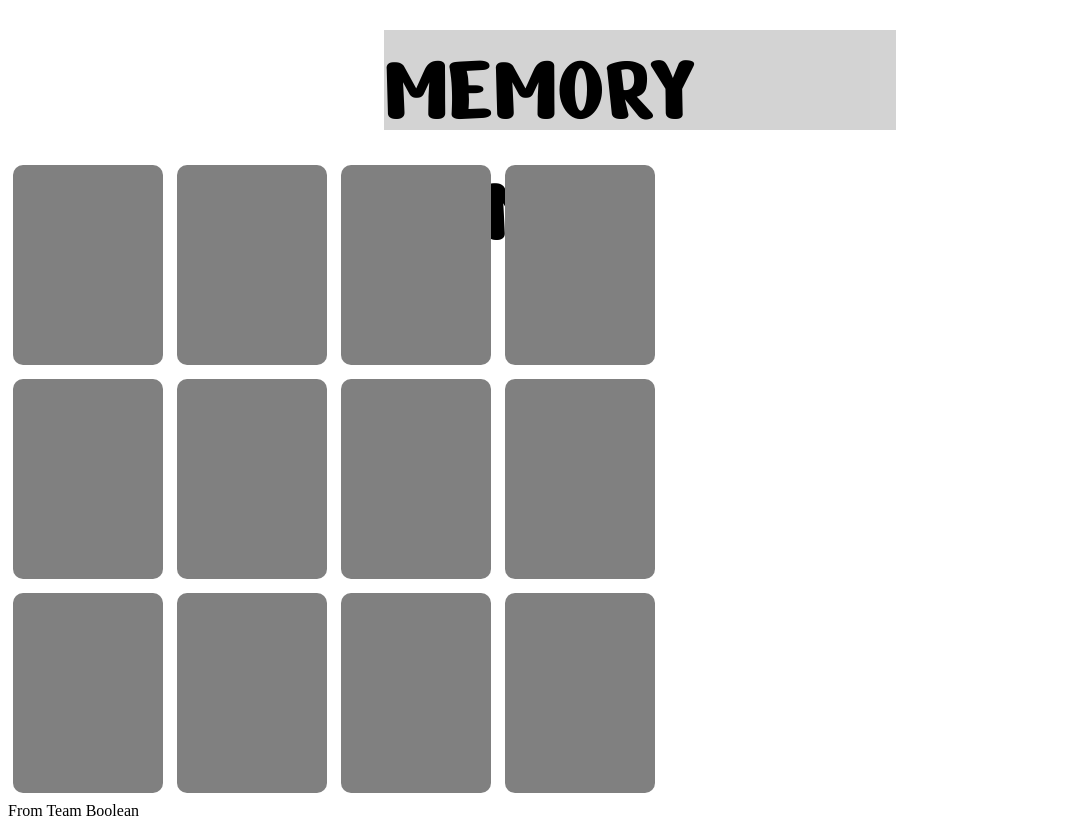
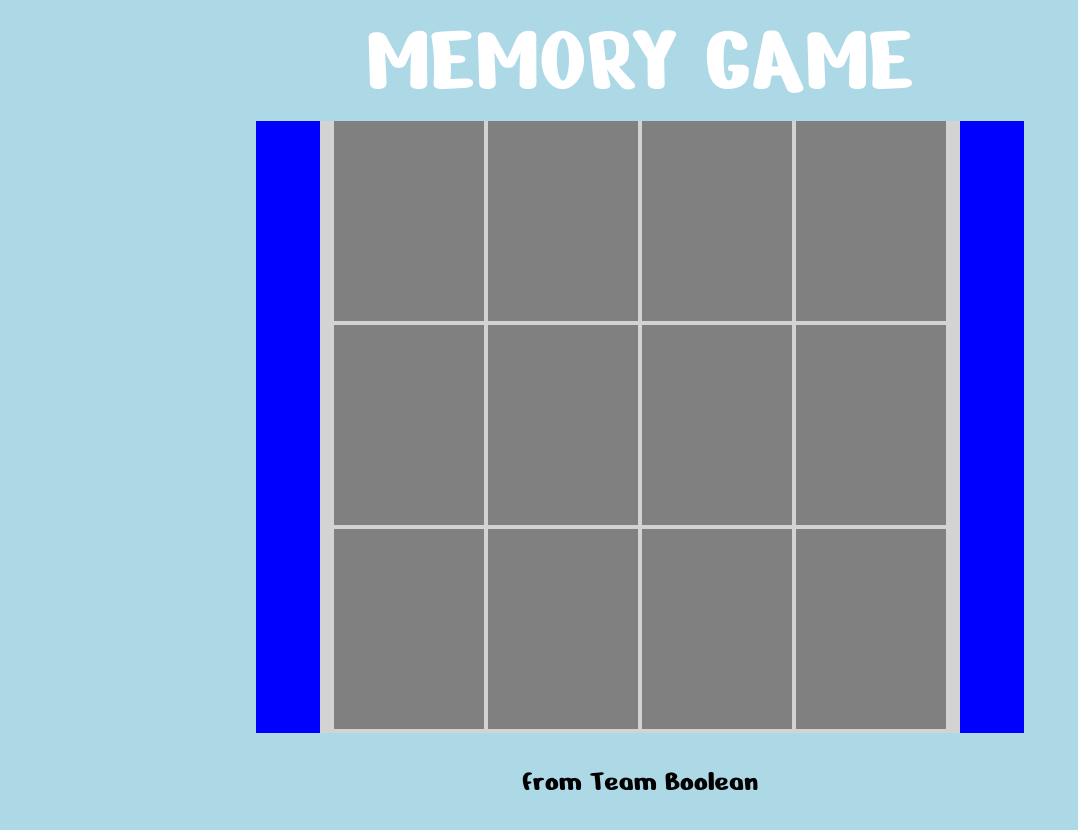
Before and after one commit to Dueel/html-css-memory, a plain HTML site: page index.html in a window 1280 px wide. Shown: the whole page, without its empty margins (0-1078 px from the left). Drawn offline with Linux system fonts and the light colour scheme.

Commit message:
layout-def

```diff
--- a/css/style.css
+++ b/css/style.css
@@ -1,28 +1,43 @@
-.container{
-  margin: 30px auto;
-  background-color: lightgrey;
-  width: 40vw;
-  height: 100px;
+*{
+  margin: 0;
+  padding: 0;
   box-sizing: border-box;
+}
 
+body{
+  background-color: lightblue;
+}
+
+main{
+  background-color: blue;
+  width: 60vw;
+  margin: auto;
+}
+
+header div{
   font-family: 'Nerko One', cursive;
   font-size: 100px;
+  text-align: center;
+  color: white;
 }
 
-main>section{
+.row{
+  background: lightgrey;
+  width: 50vw;
   margin: auto;
-  /* width: 60vw; */
-  /* height: 80vh; */
-  /* background-color: red;
-  display: inline-block; */
+  text-align: center;
 }
 
 .card{
-  margin: 5px;
-  background-color: grey;
+  background: grey;
   width: 150px;
   height: 200px;
-  border-radius: 10px;
   display: inline-block;
+}
 
+footer div{
+  margin: 30px auto;
+  font-family: 'Nerko One', cursive;
+  font-size: 30px;
+  text-align: center;
 }
--- a/index.html
+++ b/index.html
@@ -8,18 +8,18 @@
     <link href="https://fonts.googleapis.com/css2?family=Nerko+One&display=swap" rel="stylesheet">
   </head>
   <body>
+
     <header>
-      <!-- Title -->
-      <div class="container">
+      <div>
         MEMORY GAME
       </div>
     </header>
 
     <main>
-      <!-- Cards -->
 
-        <section>
+      <div class="row">
         <!-- First row -->
+
         <div class="card">
 
         </div>
@@ -32,10 +32,10 @@
         <div class="card">
 
         </div>
-        </section>
+      </div>
+      <div class="row">
+        <!-- second row -->
 
-        <section>
-          <!-- Second row -->
         <div class="card">
 
         </div>
@@ -48,10 +48,10 @@
         <div class="card">
 
         </div>
+      </div>
+      <div class="row">
+        <!-- Third row -->
 
-        </section>
-        <section>
-          <!-- Second row -->
         <div class="card">
 
         </div>
@@ -64,15 +64,16 @@
         <div class="card">
 
         </div>
+      </div>
 
-        </section>
 
     </main>
 
     <footer>
       <div>
-        From Team Boolean
+        from Team Boolean
       </div>
     </footer>
+
   </body>
 </html>
```
Lines whose indentation alone changed are shown as unchanged.
